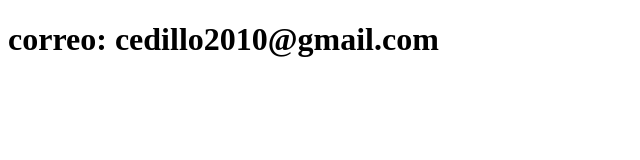
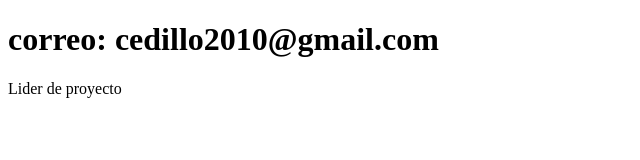
Before and after one commit to cedillo2010/sistema-de-registro, a plain HTML site: page contacto.html in a window 1280 px wide. Shown: the whole page, without its empty margins (0-640 px from the left). Drawn offline with Linux system fonts and the light colour scheme.

Commit message:
Actualiza el contacto

```diff
--- a/contacto.html
+++ b/contacto.html
@@ -7,5 +7,6 @@
 </head>
 <body>
     <h1> correo: cedillo2010@gmail.com </h1>
+       <p> Lider de proyecto </p>
 </body>
 </html>
```
